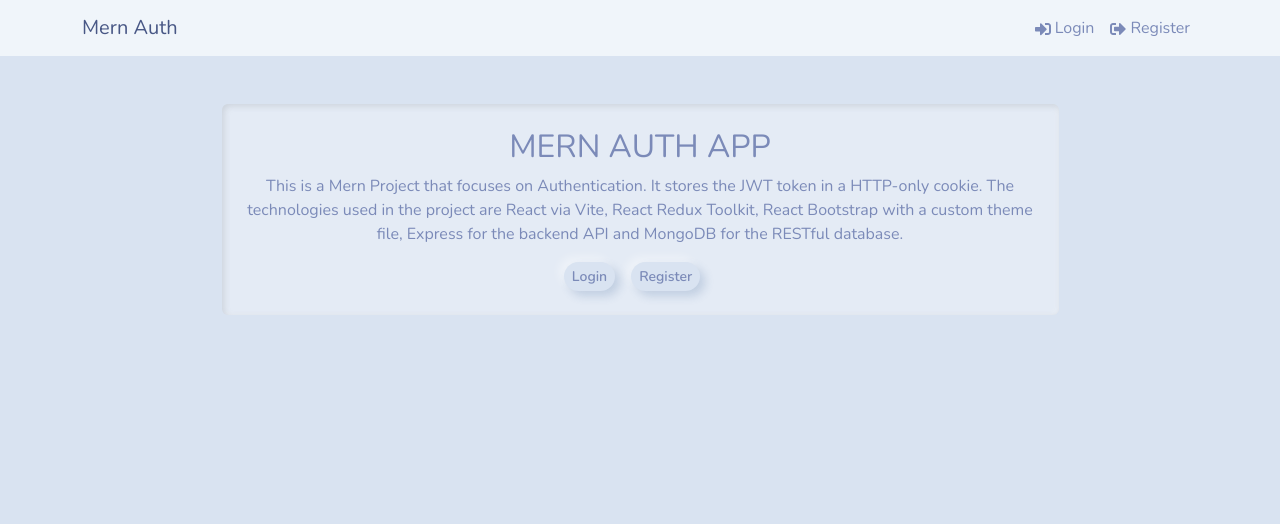
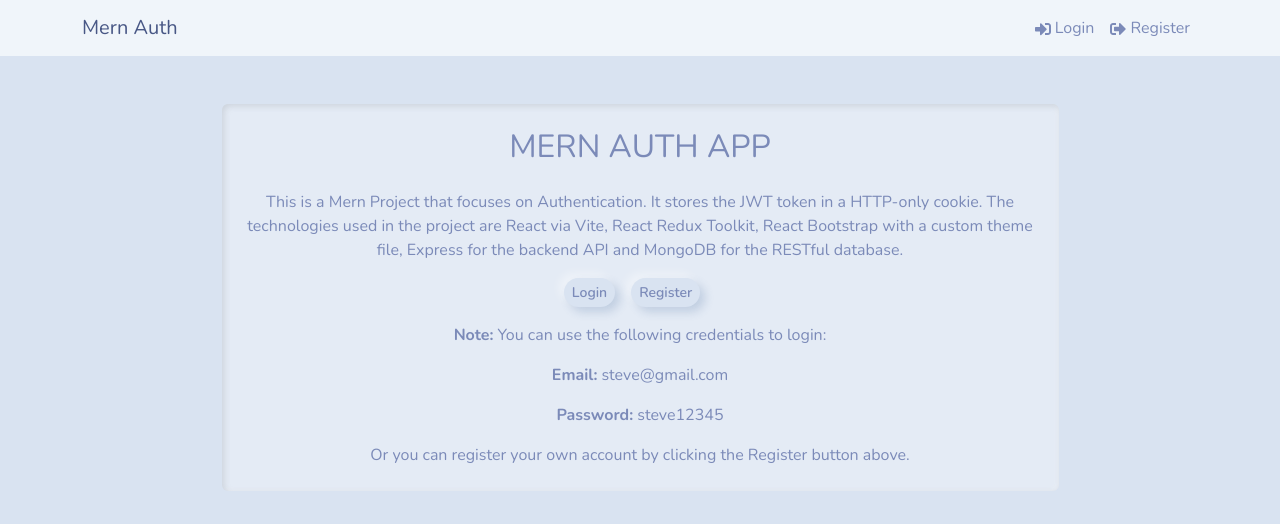
Before and after one commit to stevemarcel/MERN-Authentication-JWT-HTTP-Only, a React (Vite) app in the folder frontend/: page / in a window 1280 px wide. Shown: the top 524 px of the page. Built offline with nearby package versions, Linux system fonts and the light colour scheme.

Commit message:
Update Hero component with welcome message and login instructions

```diff
--- a/frontend/src/components/Hero.jsx
+++ b/frontend/src/components/Hero.jsx
@@ -11,7 +11,7 @@
         {userInfo ? (
           <div className="card-body d-flex flex-column align-items-center">
             <h2 className="mb-4">MERN AUTH APP</h2>
-            <p className="text-center font-weight-bold">Welcome back, {userInfo.name}</p>
+            <p className="text-center">Welcome back, {userInfo.name}!</p>
             <p className="card-text text-center">
               This is a Mern Project that focuses on Authentication. It stores the JWT token in a
               HTTP-only cookie. The technologies used in the project are React via Vite, React Redux
@@ -21,7 +21,7 @@
           </div>
         ) : (
           <div className="card-body d-flex flex-column align-items-center">
-            <h2>MERN AUTH APP</h2>
+            <h2 className="mb-4">MERN AUTH APP</h2>
             <p className="card-text text-center">
               This is a Mern Project that focuses on Authentication. It stores the JWT token in a
               HTTP-only cookie. The technologies used in the project are React via Vite, React Redux
@@ -40,6 +40,19 @@
                 </Button>
               </LinkContainer>
             </div>
+            <p className="card-text mt-3">
+              <strong>Note:</strong> You can use the following credentials to login:
+            </p>
+            <p className="card-text">
+              <strong>Email:</strong> steve@gmail.com
+            </p>
+            <p className="card-text">
+              <strong>Password:</strong> steve12345
+            </p>
+
+            <p className="card-text">
+              Or you can register your own account by clicking the Register button above.
+            </p>
           </div>
         )}
       </div>
```
